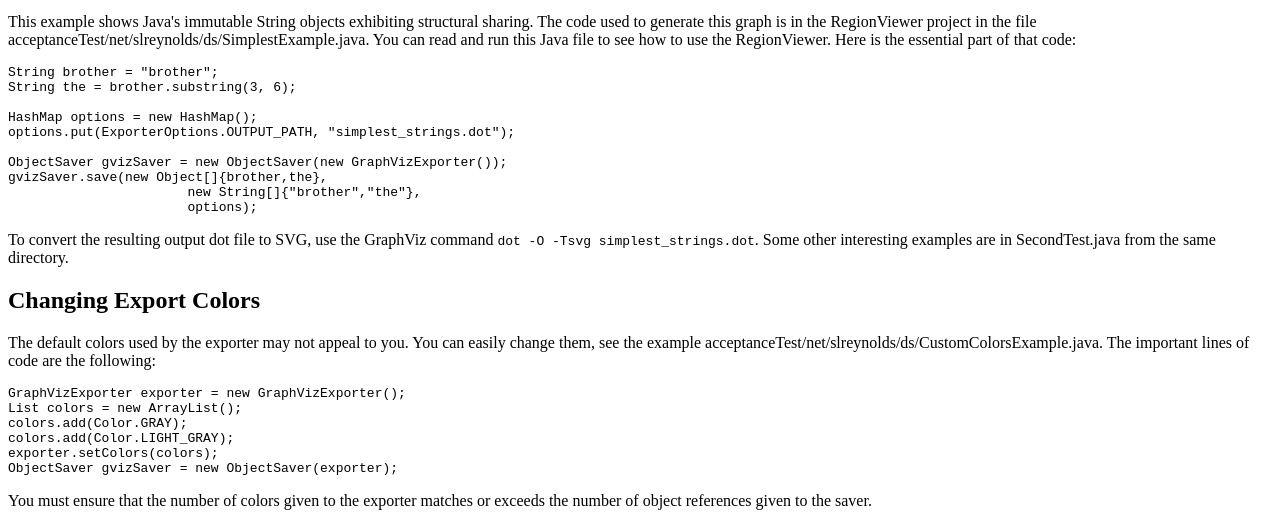
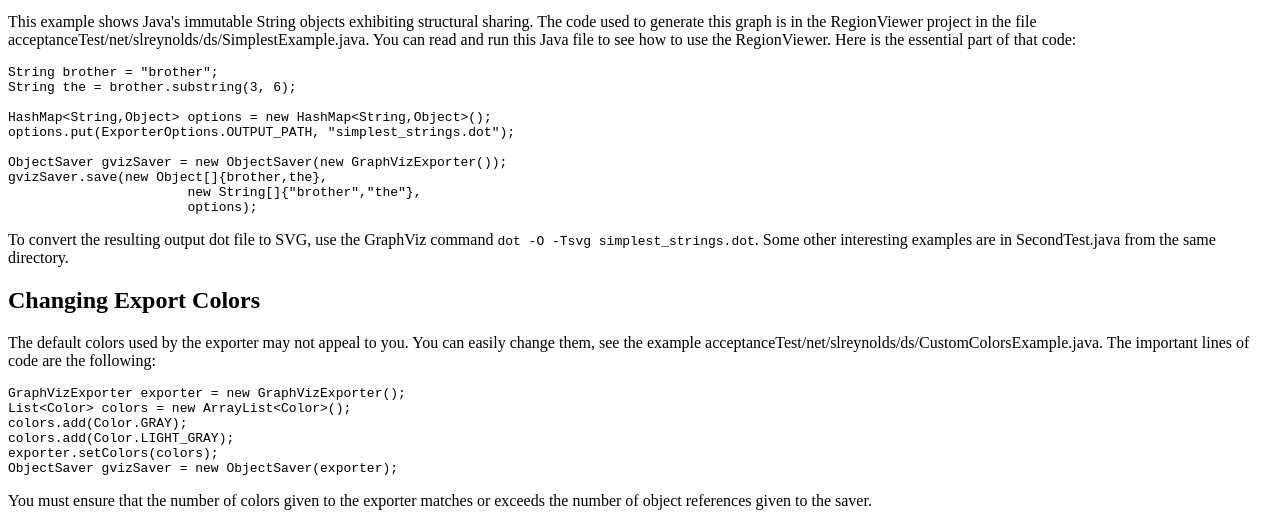
Before and after one commit to stevenreyn/RegionViewer, a plain HTML site: page index.html in a window 1280 px wide. Shown: the part 726-1249 px from the top of the page. Drawn offline with Linux system fonts and the light colour scheme.

Commit message:
Replaced < and > in the code with html entities

```diff
--- a/index.html
+++ b/index.html
@@ -57,7 +57,7 @@ essential part of that code:</p>
 String brother = "brother";
 String the = brother.substring(3, 6);
 
-HashMap<String,Object> options = new HashMap<String,Object>();
+HashMap&lt;String,Object&gt; options = new HashMap&lt;String,Object&gt;();
 options.put(ExporterOptions.OUTPUT_PATH, "simplest_strings.dot");
 
 ObjectSaver gvizSaver = new ObjectSaver(new GraphVizExporter());
@@ -77,7 +77,7 @@ change them, see the example acceptanceTest/net/slreynolds/ds/CustomColorsExampl
 The important lines of code are the following:</p>
 <pre>
 GraphVizExporter exporter = new GraphVizExporter();
-List<Color> colors = new ArrayList<Color>();
+List&lt;Color&gt; colors = new ArrayList&lt;Color&gt;();
 colors.add(Color.GRAY);
 colors.add(Color.LIGHT_GRAY);
 exporter.setColors(colors);
```
